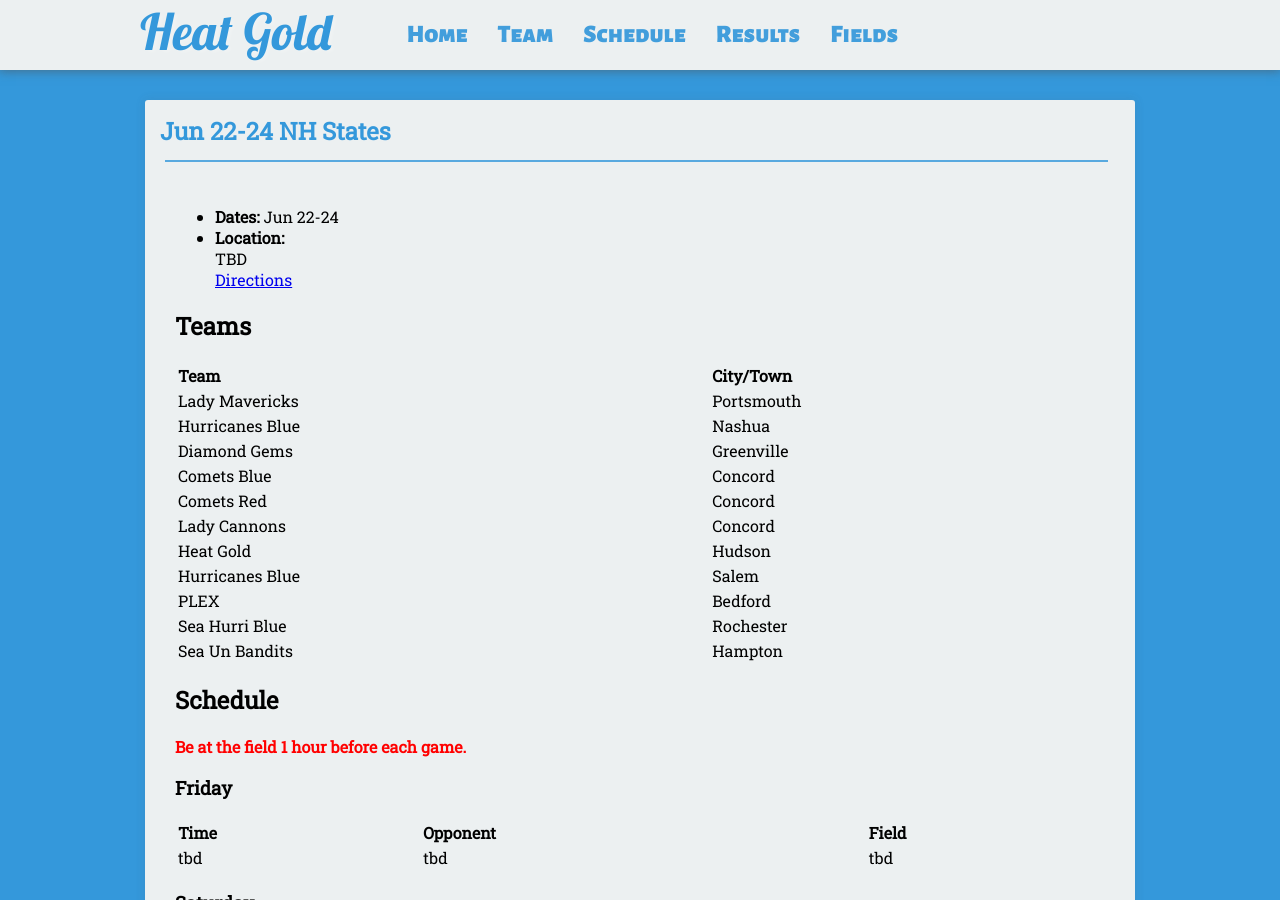
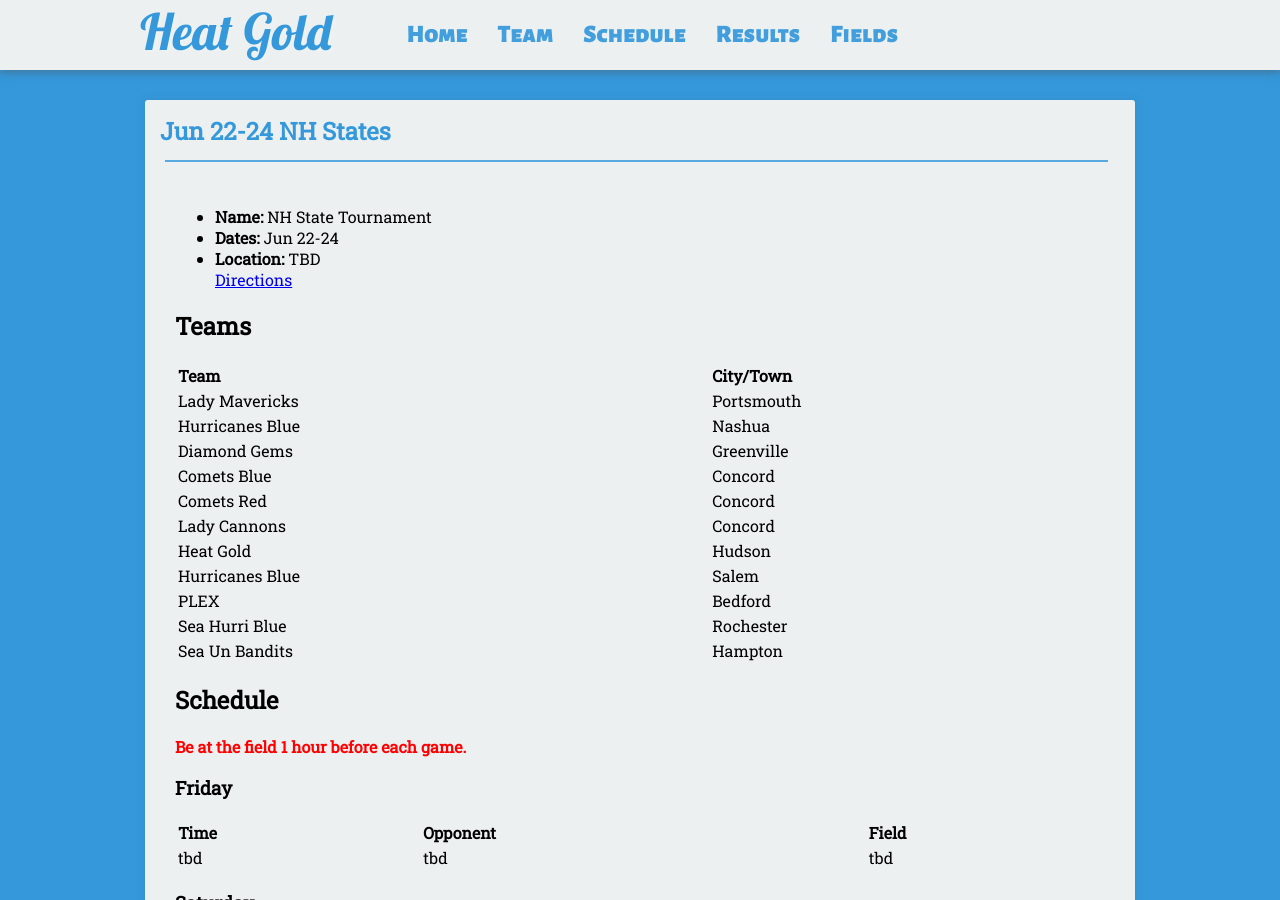
Before and after one commit to seanmerrow/ecf, a Jekyll site: the page built from _posts/2018-07-12-Jun-22-24.md, in a window 1280 px wide and 900 px high. Built offline with Jekyll 4.4.1, drawn with Linux system fonts in a browser that asks for light colours; nearby versions of some CDN libraries.

Commit message:
Update 2018-07-12-Jun-22-24.md

```diff
--- a/_posts/2018-07-12-Jun-22-24.md
+++ b/_posts/2018-07-12-Jun-22-24.md
@@ -8,9 +8,9 @@ tag:
 category:
 - tournament
 ---
+* **Name:** NH State Tournament
 * **Dates:** Jun 22-24
-* **Location:**
-TBD
+* **Location:**  TBD
 [Directions](https://seanmerrow.github.io/heatgold/fields/tbd)
 
 ## Teams
```
